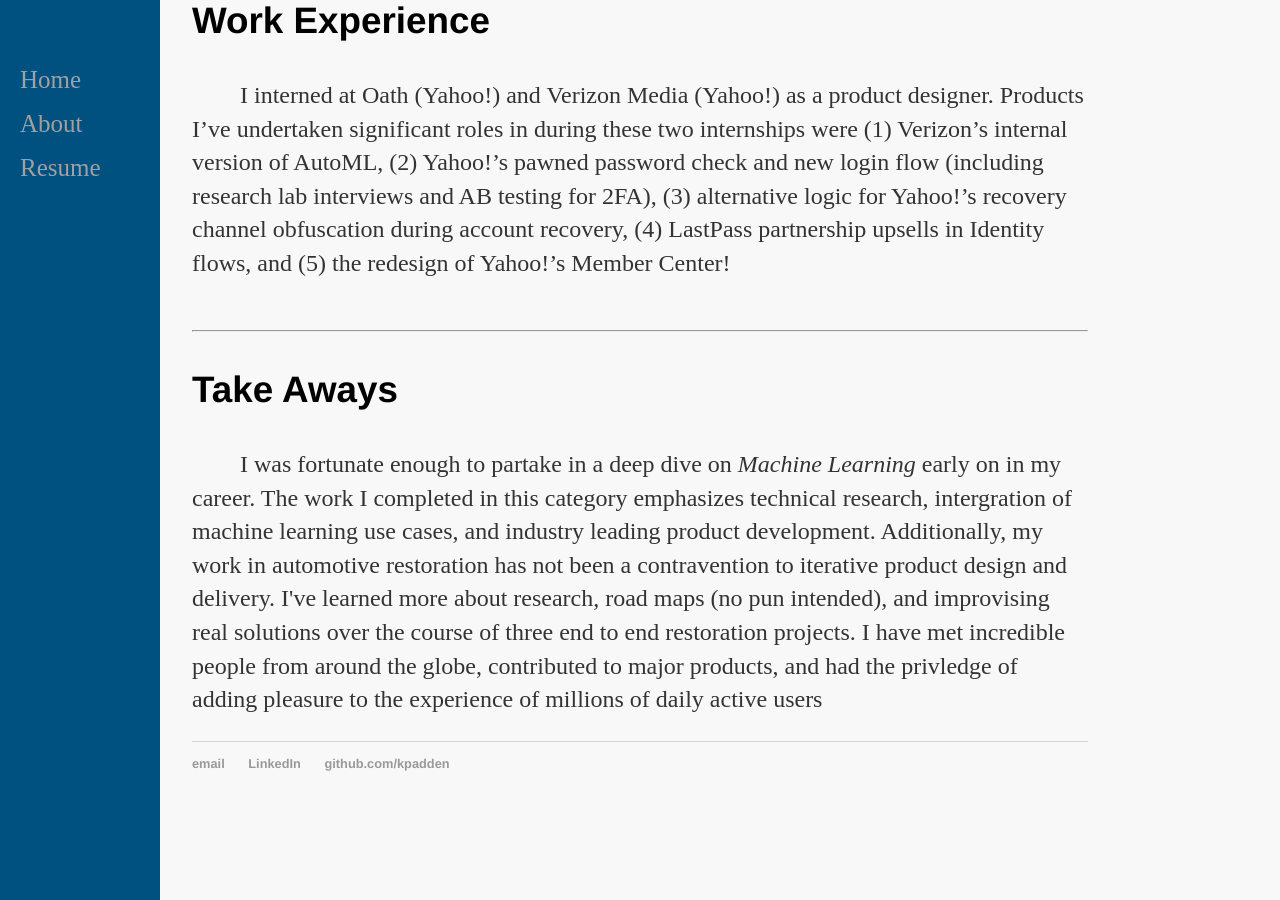
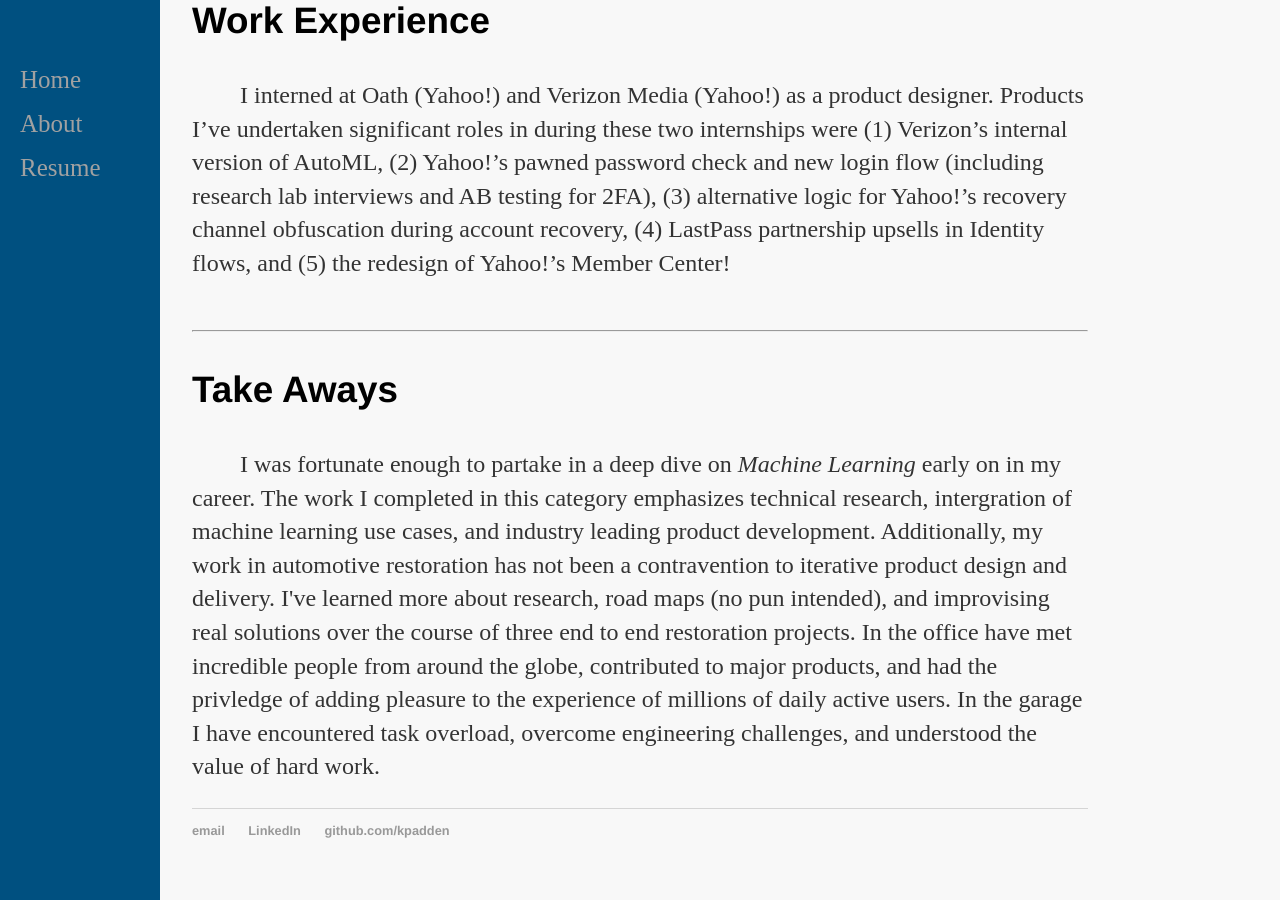
Before and after one commit to kpadden/kpadden.github.io, a Jekyll site: the page built from about/index.html, in a window 1280 px wide and 900 px high, scrolled down 519 px. Built offline with Jekyll 4.4.1, drawn with Linux system fonts in a browser that asks for light colours.

Commit message:
Update index.html

```diff
--- a/about/index.html
+++ b/about/index.html
@@ -16,5 +16,5 @@ title: About Me
     <p>&emsp;&emsp;I interned at Oath (Yahoo!) and Verizon Media (Yahoo!) as a product designer. Products I’ve undertaken significant roles in during these two internships were (1) Verizon’s internal version of AutoML, (2) Yahoo!’s pawned password check and new login flow (including research lab interviews and AB testing for 2FA), (3) alternative logic for Yahoo!’s recovery channel obfuscation during account recovery, (4) LastPass partnership upsells in Identity flows, and (5) the redesign of Yahoo!’s Member Center!</p><br/>
     <hr/>
     <h3>Take Aways</h3>
-    <p>&emsp;&emsp;I was fortunate enough to partake in a deep dive on <i>Machine Learning</i> early on in my career. The work I completed in this category emphasizes technical research, intergration of machine learning use cases, and industry leading product development. Additionally, my work in automotive restoration has not been a contravention to iterative product design and delivery. I've learned more about research, road maps (no pun intended), and improvising real solutions over the course of three end to end restoration projects. I have met incredible people from around the globe, contributed to major products, and had the privledge of adding pleasure to the experience of millions of daily active users</p>
+    <p>&emsp;&emsp;I was fortunate enough to partake in a deep dive on <i>Machine Learning</i> early on in my career. The work I completed in this category emphasizes technical research, intergration of machine learning use cases, and industry leading product development. Additionally, my work in automotive restoration has not been a contravention to iterative product design and delivery. I've learned more about research, road maps (no pun intended), and improvising real solutions over the course of three end to end restoration projects. In the office have met incredible people from around the globe, contributed to major products, and had the privledge of adding pleasure to the experience of millions of daily active users. In the garage I have encountered task overload, overcome engineering challenges, and understood the value of hard work.</p>
 </div>
```
